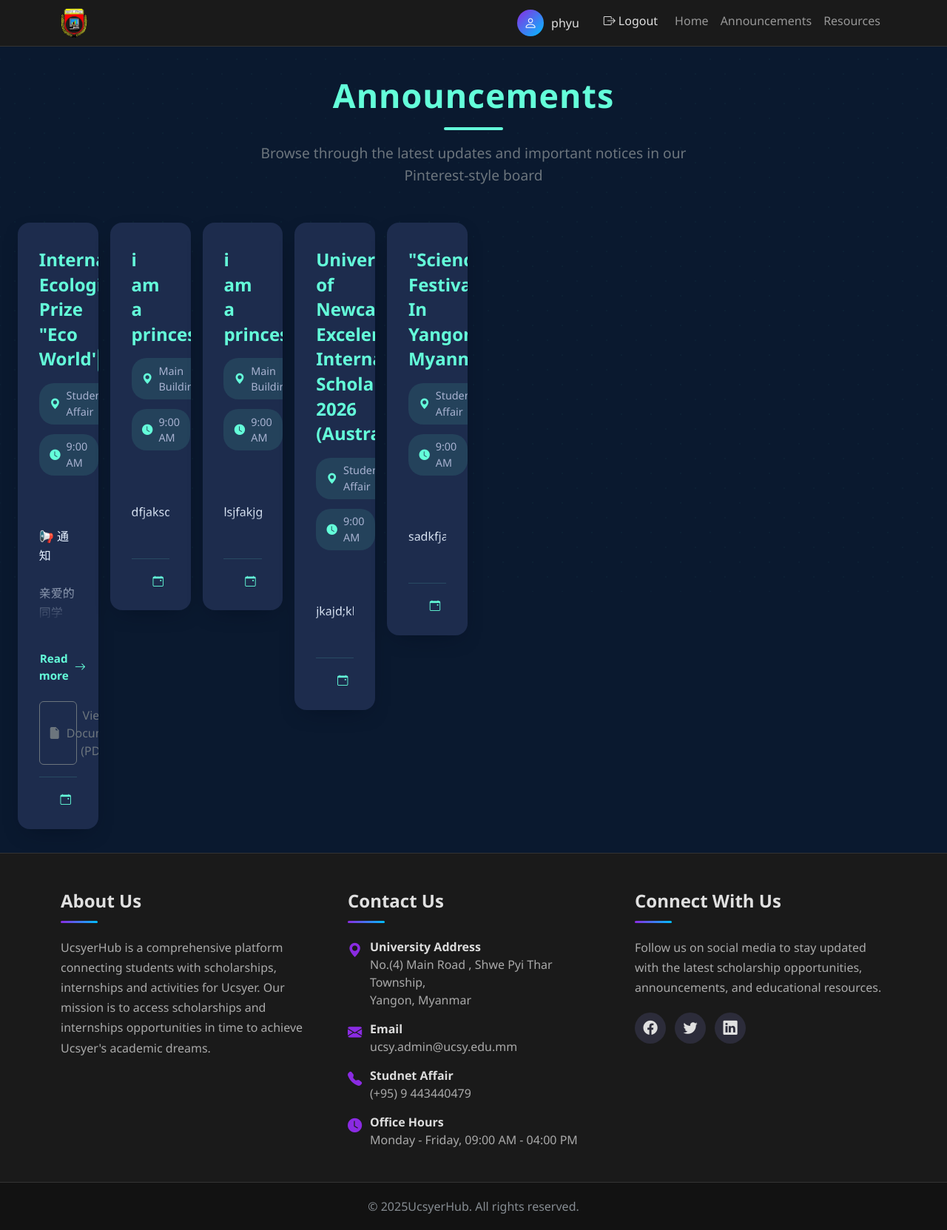
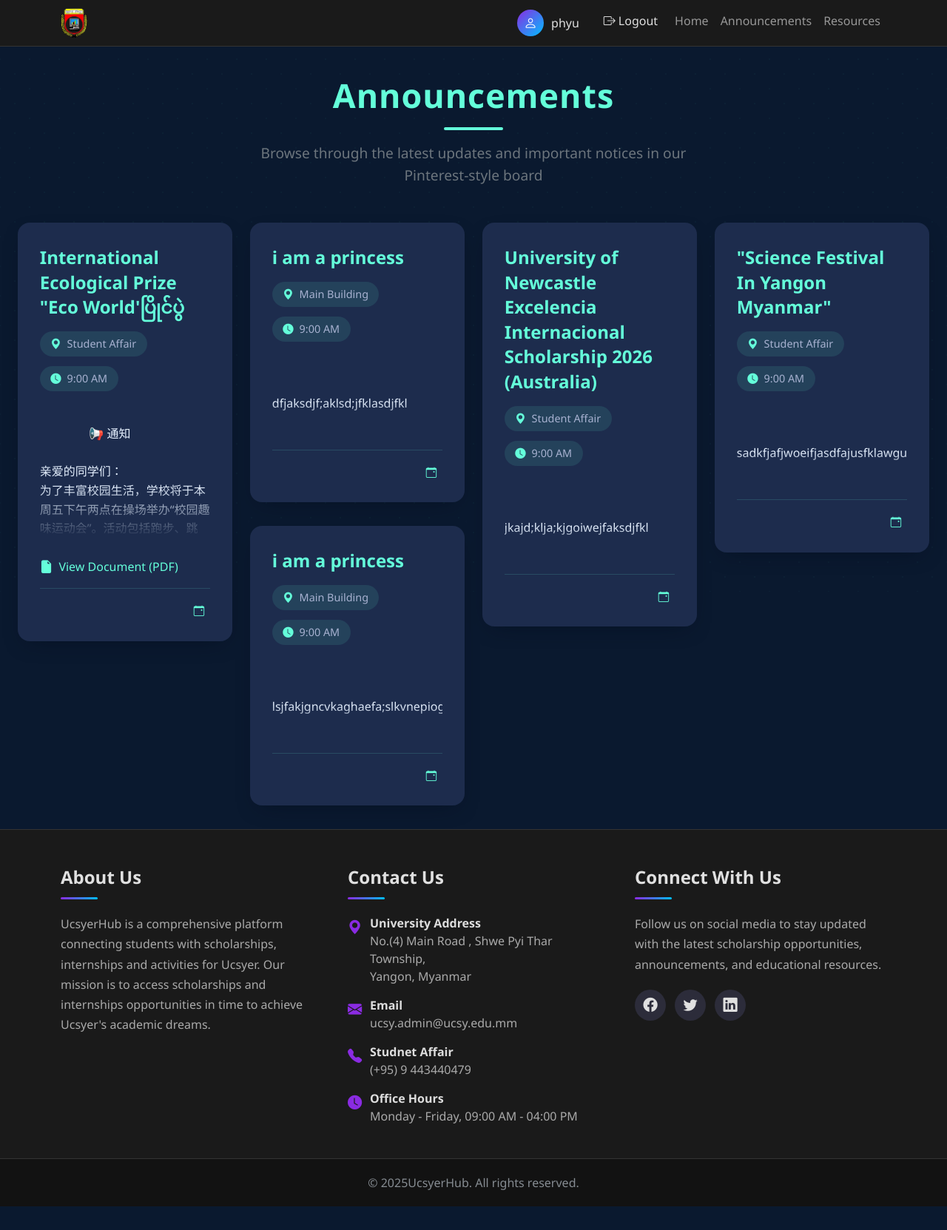
Before and after one commit to rochellelovegood/uniInfoHub, a Django app: page /scholarships/announcements/ in a window 1280 px wide. Shown: the whole page at 74% size. After the commit the page ends 1631 px from the top, so only its background shows below. Run offline with Django 5.2, Linux system fonts and the light colour scheme; a user stored in the database is signed in; data comes from the database, SQL or seed files in the repository; parts of the project's set-up code (start-up, migrations or seed data) failed here and were passed over.

Commit message:
this is resource

```diff
--- a/templates/announcements_list.html
+++ b/templates/announcements_list.html
@@ -64,9 +64,16 @@
 
     /* Pinterest-style masonry grid */
     .announcements-grid {
-        column-count: 10;
-        column-gap: 1rem;
+        column-count: 4; /* Optimized from 10 */
+        column-gap: 1.5rem;
+        max-width: 1400px;
         margin: 0 auto;
+    }
+
+    @media (min-width: 1600px) {
+        .announcements-grid {
+            column-count: 5;
+        }
     }
 
     @media (max-width: 1200px) {
@@ -93,7 +100,7 @@
         padding: 1.8rem;
         transition: var(--transition);
         box-shadow: var(--card-shadow);
-        border-top: 4px solid transparent;
+        border: 1px solid transparent; /* Subtle border for definition */
         width: 100%;
         margin-bottom: 2rem;
         break-inside: avoid;
@@ -101,25 +108,10 @@
         overflow: hidden;
     }
 
-    .announcement-card::before {
-        content: '';
-        position: absolute;
-        top: 0;
-        left: 0;
-        right: 0;
-        height: 4px;
-        background: linear-gradient(90deg, var(--accent-color), transparent);
-        opacity: 0;
-        transition: var(--transition);
-    }
-
     .announcement-card:hover {
         transform: translateY(-8px);
         box-shadow: 0 20px 40px -15px rgba(2,12,27,0.8);
-    }
-
-    .announcement-card:hover::before {
-        opacity: 1;
+        border-color: rgba(100, 255, 218, 0.2); /* Highlight border on hover */
     }
 
     .card-header {
@@ -193,6 +185,7 @@
         border: none;
         padding: 0;
         transition: var(--transition);
+        text-decoration: none;
     }
 
     .see-more-btn:hover {
@@ -309,6 +302,29 @@
         transform: translateX(3px);
     }
 
+    .attachment {
+        margin-top: 1rem;
+    }
+
+    .attachment a {
+        color: var(--accent-color);
+        text-decoration: none;
+        display: inline-flex;
+        align-items: center;
+        transition: var(--transition);
+    }
+
+    .attachment a:hover {
+        transform: translateX(5px);
+        color: rgba(100, 255, 218, 0.8);
+    }
+
+    .attachment i {
+        margin-right: 0.5rem;
+        color: var(--accent-color);
+        font-size: 1.1rem;
+    }
+
     /* Decorative elements */
     .grid-background {
         position: fixed;
@@ -353,7 +369,6 @@
                     </div>
                 </div>
 
-                <!-- Tags section -->
                 {% if announcement.tags %}
                 <div class="card-tags">
                     {% for tag in announcement.tags %}
@@ -363,28 +378,23 @@
                 {% endif %}
             </div>
 
-            <div class="card-content collapsed" id="content-{{ forloop.counter }}">
+            <div class="card-content collapsed" data-id="{{ forloop.counter }}">
                 {{ announcement.content }}
             </div>
 
-            {% if announcement.content|length > 200 %}
-            <button class="see-more-btn" data-target="content-{{ forloop.counter }}">
-                Read more <i class="bi bi-arrow-right"></i>
-            </button>
-            {% endif %}
             {% if announcement.attachment %}
             <div class="attachment mt-4 mb-3">
                 {% if announcement.attachment.name|lower|slice:"-4:" == ".pdf" %}
-        <a href="{{ announcement.attachment.url }}" target="_blank" class="btn btn-outline-secondary d-flex align-items-center">
-            <i class="bi bi-file-earmark-fill me-2"></i> View Document (PDF)
+                    <a href="{{ announcement.attachment.url }}" target="_blank">
+                        <i class="bi bi-file-earmark-fill"></i> View Document (PDF)
                     </a>
                 {% elif announcement.attachment.name|lower|slice:"-4:" in ".png.jpg.jpeg.gif" %}
                     <a href="{{ announcement.attachment.url }}" target="_blank">
                         <img src="{{ announcement.attachment.url }}" class="img-fluid rounded" alt="Attachment for {{ announcement.title }}">
                     </a>
                 {% else %}
-        <a href="{{ announcement.attachment.url }}" target="_blank" class="btn btn-outline-secondary d-flex align-items-center">
-            <i class="bi bi-file-earmark-arrow-down-fill me-2"></i> Download File
+                    <a href="{{ announcement.attachment.url }}" target="_blank">
+                        <i class="bi bi-file-earmark-arrow-down-fill"></i> Download File
                     </a>
                 {% endif %}
             </div>
@@ -409,69 +419,3 @@
     {% endif %}
 </div>
 {% endblock %}
-
-{% block extra_js %}
-<script>
-    document.addEventListener("DOMContentLoaded", function() {
-        // Content toggle functionality
-        document.querySelectorAll('.see-more-btn').forEach(button => {
-            button.addEventListener('click', function() {
-                const targetId = this.getAttribute('data-target');
-                const content = document.getElementById(targetId);
-
-                if (content.classList.contains('collapsed')) {
-                    content.classList.remove('collapsed');
-                    this.innerHTML = 'Show less <i class="bi bi-arrow-up"></i>';
-                } else {
-                    content.classList.add('collapsed');
-                    this.innerHTML = 'Read more <i class="bi bi-arrow-right"></i>';
-                }
-            });
-        });
-
-        // Check if content needs "see more" button
-        document.querySelectorAll('.card-content').forEach(content => {
-            // If content height is more than 180px, add see more button if not already there
-            if (content.scrollHeight > 180) {
-                const card = content.closest('.announcement-card');
-                const hasButton = card.querySelector('.see-more-btn');
-
-                if (!hasButton) {
-                    const button = document.createElement('button');
-                    button.className = 'see-more-btn';
-                    button.innerHTML = 'Read more <i class="bi bi-arrow-right"></i>';
-                    button.setAttribute('data-target', content.id);
-
-                    content.parentNode.insertBefore(button, content.nextSibling);
-
-                    // Add event listener to new button
-                    button.addEventListener('click', function() {
-                        const targetId = this.getAttribute('data-target');
-                        const targetContent = document.getElementById(targetId);
-
-                        if (targetContent.classList.contains('collapsed')) {
-                            targetContent.classList.remove('collapsed');
-                            this.innerHTML = 'Show less <i class="bi bi-arrow-up"></i>';
-                        } else {
-                            targetContent.classList.add('collapsed');
-                            this.innerHTML = 'Read more <i class="bi bi-arrow-right"></i>';
-                        }
-                    });
-                }
-            }
-        });
-
-        // Add subtle animation to cards on page load
-        document.querySelectorAll('.announcement-card').forEach((card, index) => {
-            card.style.opacity = '0';
-            card.style.transform = 'translateY(20px)';
-
-            setTimeout(() => {
-                card.style.transition = 'opacity 0.5s ease, transform 0.5s ease';
-                card.style.opacity = '1';
-                card.style.transform = 'translateY(0)';
-            }, 100 + (index * 100));
-        });
-    });
-</script>
-{% endblock %}
--- a/templates/base.html
+++ b/templates/base.html
@@ -323,7 +323,7 @@
                             <a href="#" class="social-icon">
                                 <i class="bi bi-twitter"></i>
                             </a>
-                            <a href="#" class="social-icon">
+                            <a href="https://www.linkedin.com/school/university-of-computer-studies-yangon/" class="social-icon">
                                 <i class="bi bi-linkedin"></i>
                             </a>
                         </div>
```
Also changed, not shown: faculties/templates/manage_users.html (+18 -3 lines). Lines whose indentation alone changed are shown as unchanged.
